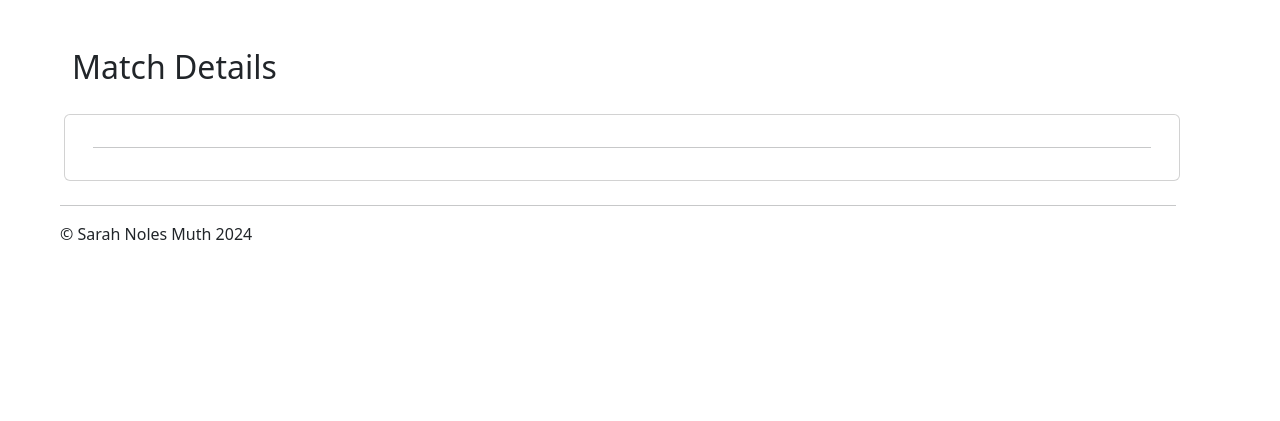
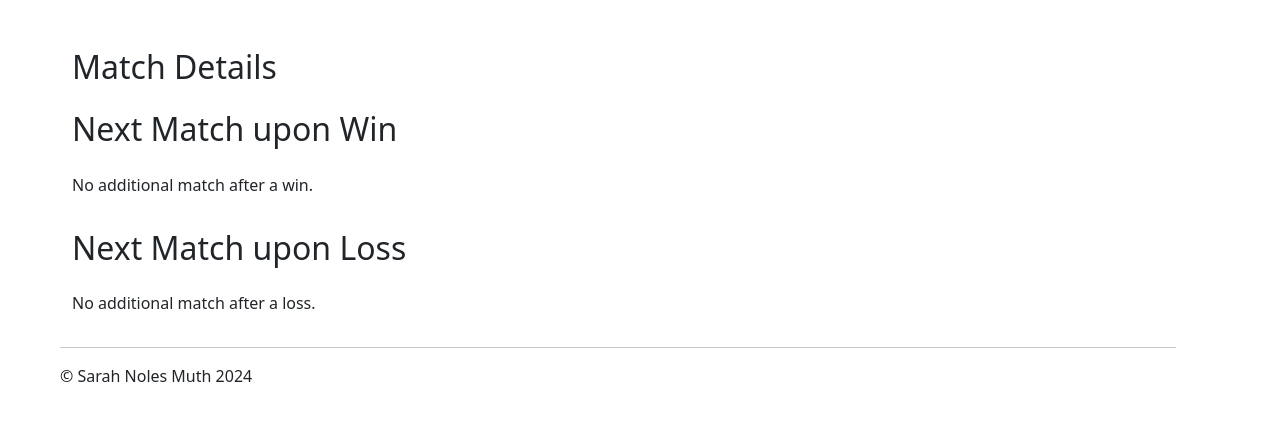
Before and after one commit to SarahNSec/TourneyTracker, a Django app: template tourneytracker/tracker/templates/tracker/match.html in a window 1280 px wide. Shown: the part 56-477 px from the top of the page. Run offline with Django 5.2, Linux system fonts and the light colour scheme; the template is opened without the code that fills it, so the values that code supplies are empty; some libraries are stand-ins or nearby versions.

Commit message:
add logic and templates to display matches upon win or loss.

```diff
--- a/tourneytracker/tracker/templates/tracker/match.html
+++ b/tourneytracker/tracker/templates/tracker/match.html
@@ -10,6 +10,7 @@
         <h2>Match Details</h2>
     </div>
 
+    {% for match in main_match_list %}
     <div class="row my-1">
         {% include 'tracker/match_card.html' %}
     </div>
@@ -21,5 +22,30 @@
         <a class="btn btn-primary" href="{% url 'tracker:start_match' pk=match.pk %}" role="button">Start Match</a>
         {% endif %}
     </div>
+    {% endfor %}
+
+    <div class="row my-3">
+        <h2>Next Match upon Win</h2>
+    </div>
+
+    <div class="row my-1">
+    {% for match in win_match_list %}
+        {% include 'tracker/match_card.html' %}
+    {% empty %}
+        <p>No additional match after a win.</p>
+    {% endfor %}
+    </div>
+
+    <div class="row my-3">
+        <h2>Next Match upon Loss</h2>
+    </div>
+
+    <div class="row my-1">
+    {% for match in loss_match_list %}
+        {% include 'tracker/match_card.html' %}
+    {% empty %}
+        <p>No additional match after a loss.</p>
+    {% endfor %}
+    </div>
 </div>
 {% endblock %}
```
Also changed, not shown: tourneytracker/tracker/views.py (+9 -1 lines).
